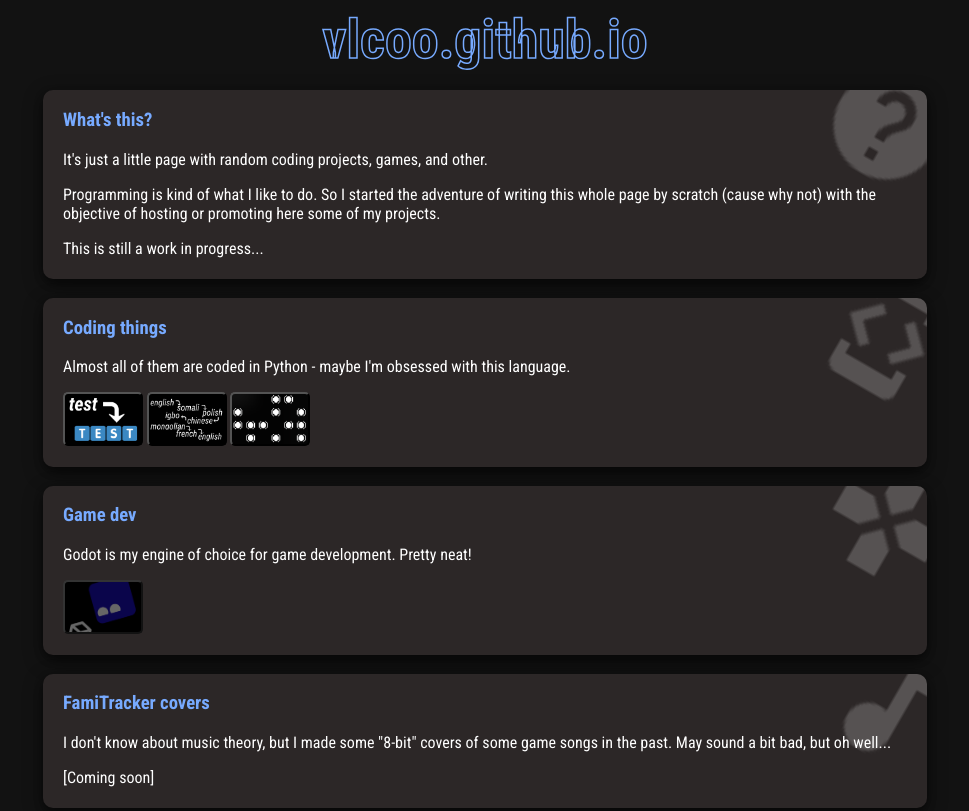
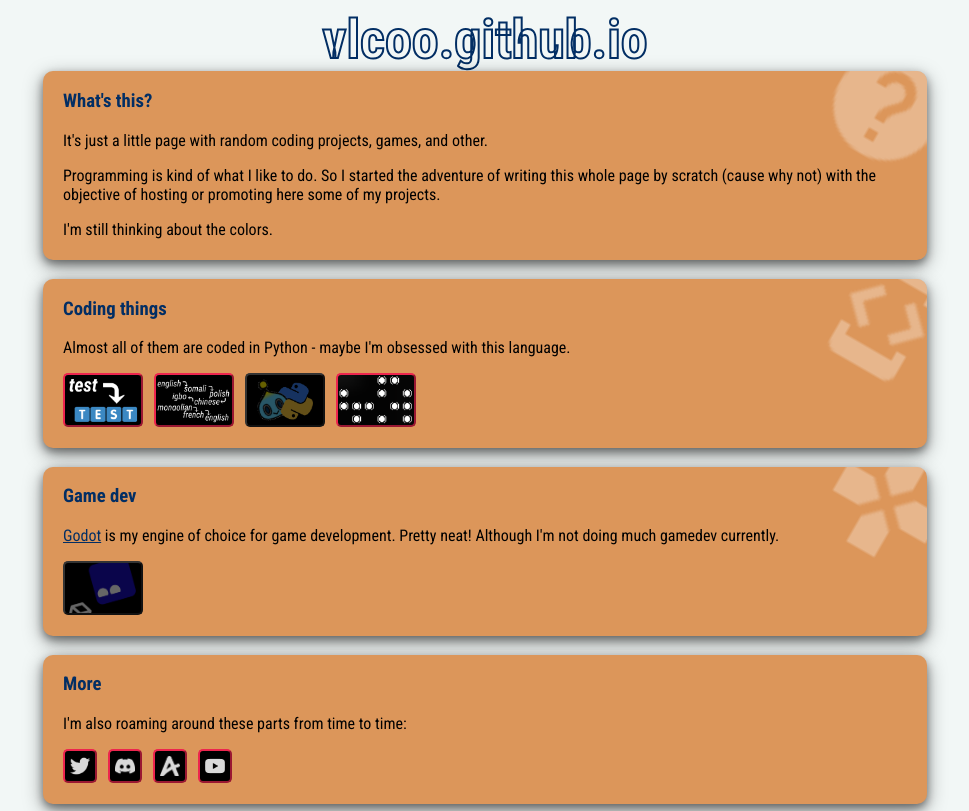
Before and after one commit to vlcoo/vlcoo.github.io, a plain HTML site: page index.html in a window 1280 px wide. Shown: the top 811 px of the page, without its empty margins (155-1124 px from the left). Drawn offline with Linux system fonts and the light colour scheme.

Commit message:
Revised UI design + added YT and PyChao button

```diff
--- a/index.html
+++ b/index.html
@@ -1,6 +1,6 @@
 <html>
     <head>
-        <title>vlco_o main_page</title>
+        <title>vlco_o main page</title>
 
         <meta charset="UTF-8">
         <meta name="viewport" content="width=device-width, initial-scale=1.0">
@@ -29,14 +29,12 @@
     <body>
         <h1>vlcoo.github.io</h1>
 
-        <br>
-
         <div class="block">
             <img class="block_bg" src="assets/icon_help.png"></img>
             <h3>What's this?</h3>
             <p>It's just a little page with random coding projects, games, and other.</p>
             <p>Programming is kind of what I like to do. So I started the adventure of writing this whole page by scratch (cause why not) with the objective of hosting or promoting here some of my projects.</p>
-            <p>This is still a work in progress...</p>
+            <p>I'm still thinking about the colors.</p>
         </div>
 
         <br>
@@ -46,7 +44,11 @@
             <h3>Coding things</h3>
             <p>Almost all of them are coded in Python - maybe I'm obsessed with this language.</p>
             <button title="Text to Discord emote" onclick="location.href = 'scripts/ttd.html';" class="button_project" style="background-image: url(assets/proj_ttd.png);"></button>
+            &nbsp;
             <button title="Translate mixer" onclick="location.href = 'scripts/gtm.html';" class="button_project" style="background-image: url(assets/proj_gtm.png);"></button>
+            &nbsp;
+            <button disabled title="Coming soon" class="button_project" style="background-image: url(assets/proj_pch.png);"></button>
+            &nbsp;
             <button title="Command line Game of Life" onclick="window.open('https://github.com/vlcoo/commandline-game-of-life', '_blank');" class="button_project" style="background-image: url(assets/proj_gol.png);"></button>
             <p></p>
         </div>
@@ -56,18 +58,9 @@
         <div class="block">
             <img class="block_bg" src="assets/icon_gamepad.png"></img>
             <h3>Game dev</h3>
-            <p>Godot is my engine of choice for game development. Pretty neat!</p>
+            <p><a href="https://godotengine.org">Godot</a> is my engine of choice for game development. Pretty neat! Although I'm not doing much gamedev currently.</p>
             <button disabled title="Coming soon" onclick="location.href = 'screwchips.html';" class="button_project" style="background-image: url(assets/proj_screwchips.png);"></button>
             <p></p>
-        </div>
-
-        <br>
-
-        <div class="block">
-            <img class="block_bg" src="assets/icon_note.png"></img>
-            <h3>FamiTracker covers</h3>
-            <p>I don't know about music theory, but I made some "8-bit" covers of some game songs in the past. May sound a bit bad, but oh well...</p>
-            <p>[Coming soon]</p>
         </div>
 
         <br>
@@ -81,7 +74,7 @@
             &nbsp;
             <button title="@VlC" onclick="window.open('https://aminoapps.com/p/4rut5b', '_blank');"><img class="icon" src="assets/icon_amino.png"></button>
             &nbsp;
-            <button disabled title="Coming soon" onclick="alert('Not available');"><img class="icon" src="assets/icon_youtube.png"></button>
+            <button title="VlC" onclick="window.open('https://www.youtube.com/channel/UC0F0M_9UKzS0cQraF-JM9Aw', '_blank');"><img class="icon" src="assets/icon_youtube.png"></button>
             <p></p>
         </div>
 
--- a/styles/index.css
+++ b/styles/index.css
@@ -7,7 +7,7 @@ html {
 }
 
 body {
-    background-color: #121212;
+    background-color: #f2f7f6;
 }
 
 /*h1, h2, h3, h4, h5, h6{
@@ -21,29 +21,33 @@ h1 {
     text-align: center;
     color: #0000;
 /*     font-family: "Roboto Condensed"; */
-    -webkit-text-stroke: 1.5px #77aaff;
+    -webkit-text-stroke: 2px #022e64;
 }
 
 h2 {
     margin-top: 0px;
     text-align: center;
-    color: white;
+    color: black;
 /*     font-family: "Roboto Condensed"; */
 }
 
 h3 {
-    color: #77aaff;
+    color: #022e64;
 /*     font-family: 'Josefin Sans'; */
 }
 
 p, label {
-    color: white;
+    color: black;
 /*     font-family: "Roboto Condensed"; */
+}
+
+a {
+    color: #022e64;
 }
 
 div.block {
 /*     width: 95%; */
-    background-color: #2c2727;
+    background-color: #dc965a;
     padding-top: 0.2px;
     padding-right: 20px;
     padding-bottom: 5px;
@@ -69,7 +73,7 @@ img.block_bg {
     position: absolute;
     top: -28px;
     right: -24px;
-    opacity: .2;
+    opacity: .3;
     width: 128px;
     height: 128px;
     transform: rotate(30deg);
@@ -77,19 +81,21 @@ img.block_bg {
 
 button {
     background-color: black;
-    color: #e0e0e0;
+    border-color: #ed254e;
     padding: 5px;
     border-radius: 5px;
+/*     box-shadow: 0 1px 2px 0 rgba(0, 0, 0, 0.4), 0 1.5px 5px 0 rgba(0, 0, 0, 0.4); */
     transition-duration: 0.2s;
 }
 
 button:hover {
-    border-color: #b10000;
+    box-shadow: 0 3px 5px 0 rgba(0, 0, 0, 0.4), 0 4px 12px 0 rgba(0, 0, 0, 0.4);
     transition-duration: 0.2s;
 }
 
 button:disabled {
     filter: brightness(40%);
+    box-shadow: 0 0px 0px 0 rgba(0, 0, 0, 0), 0 0px 0px 0 rgba(0, 0, 0, 0);
     border-color: grey;
 }
 
@@ -121,7 +127,8 @@ img.icon_header {
 
 input, textarea {
     background-color: black;
-    color: #e0e0e0;
+    border-color: #ed254e;
+/*     color: black; */
     padding: 5px;
     border-radius: 5px;
 }
@@ -131,6 +138,6 @@ textarea {
 }
 
 select {
-    height: 1em;
+    height: 2em;
     font-size: 12px;
 }
```
Also changed, not shown: 404.html (+3 -4 lines), akira.html (+4 -7 lines), scripts/gtm.html (+4 -3 lines), scripts/ttd.html (+4 -3 lines), assets/old_favicon_index.ico (added), assets/proj_pch.png (added), 1 other file.
